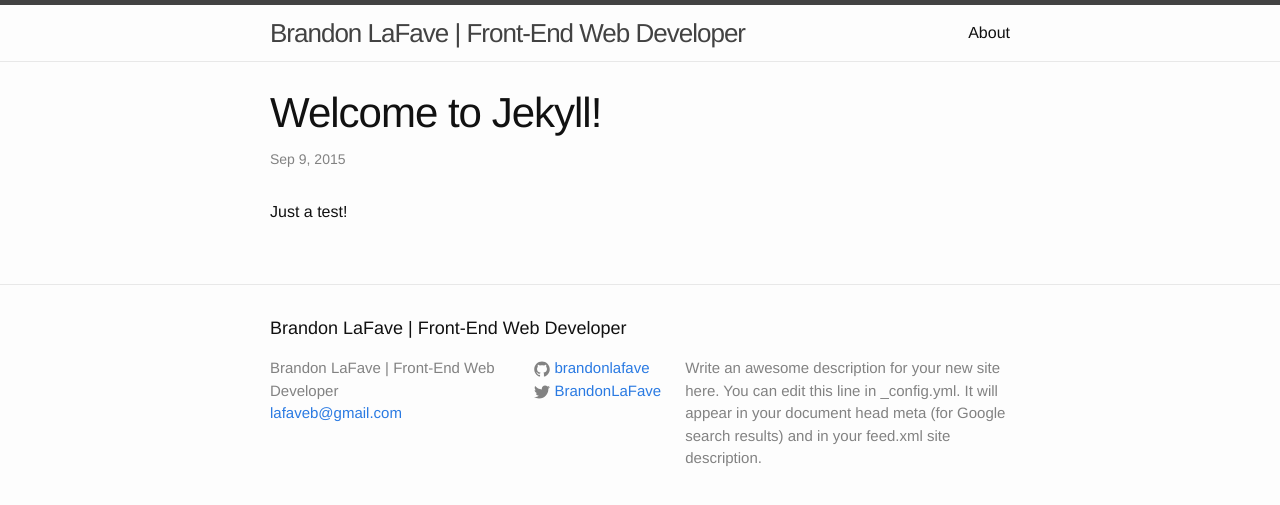
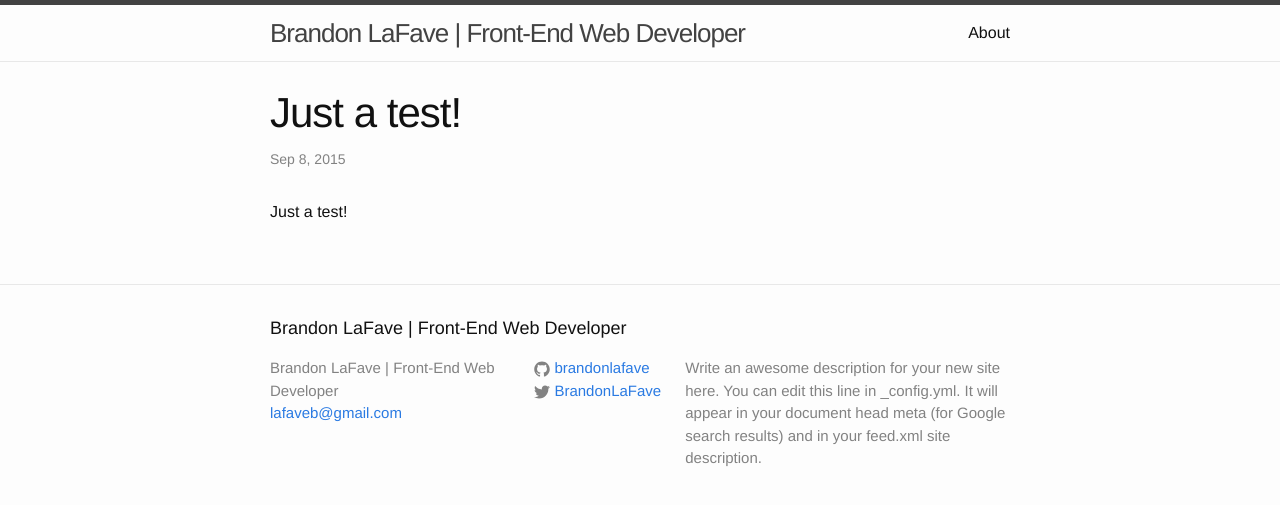
Before and after one commit to brandonlafave/brandonlafave.github.io, a Jekyll site: the page built from _posts/2015-09-08-just-a-test.markdown, in a window 1280 px wide. Shown: the top 505 px of the page. Built offline with Jekyll 4.4.1, drawn with Linux system fonts in a browser that asks for light colours; Markdown is read by kramdown in place of the engine named in the settings.

Commit message:
Update test post

```diff
--- a/_posts/2015-09-08-just-a-test.markdown
+++ b/_posts/2015-09-08-just-a-test.markdown
@@ -1,7 +1,7 @@
 ---
 layout: post
-title:  "Welcome to Jekyll!"
-date:   2015-09-09 16:39:10
+title:  "Just a test!"
+date:   2015-09-08 16:39:10
 categories: jekyll update
 ---
 Just a test!
```
